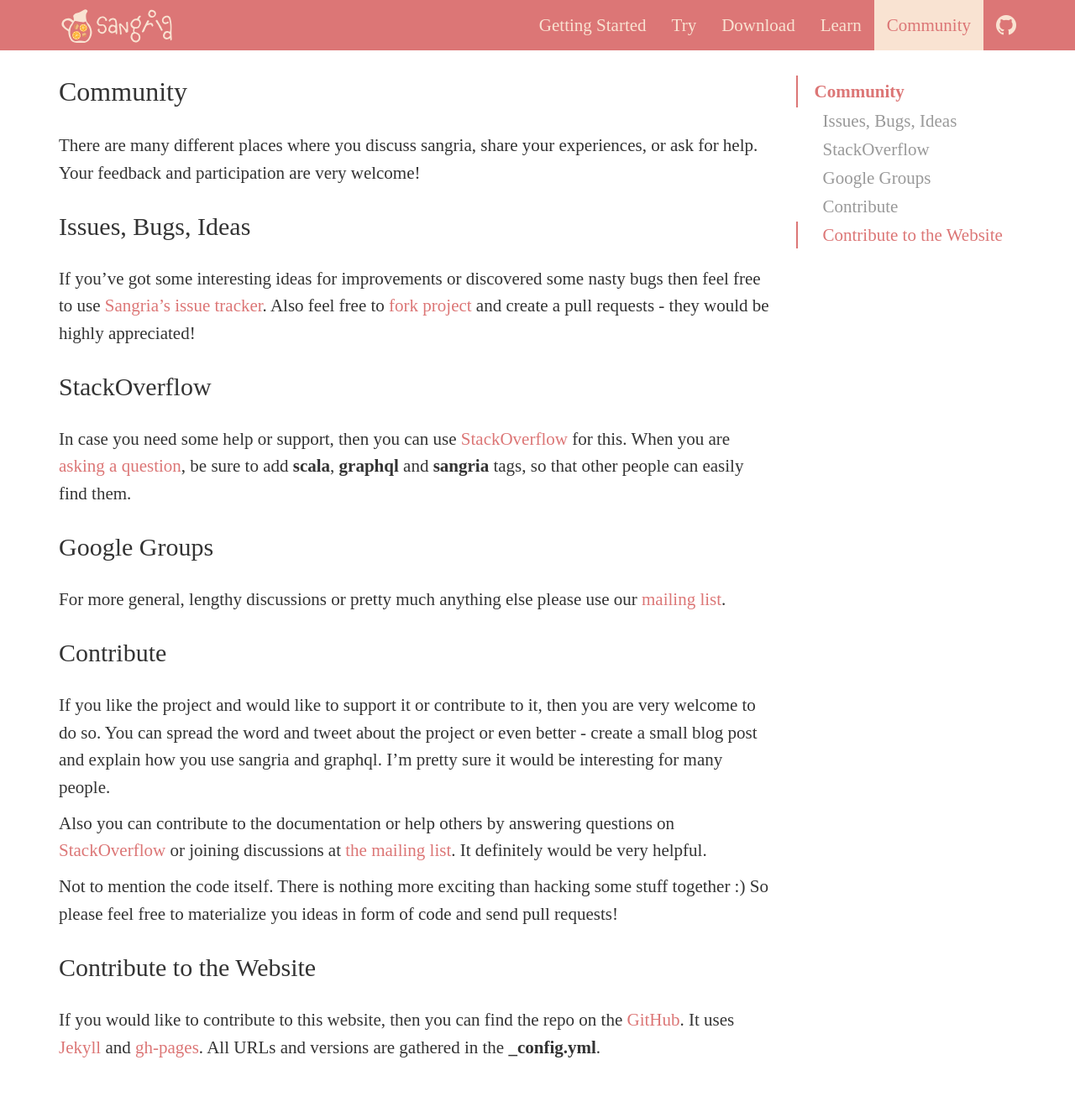
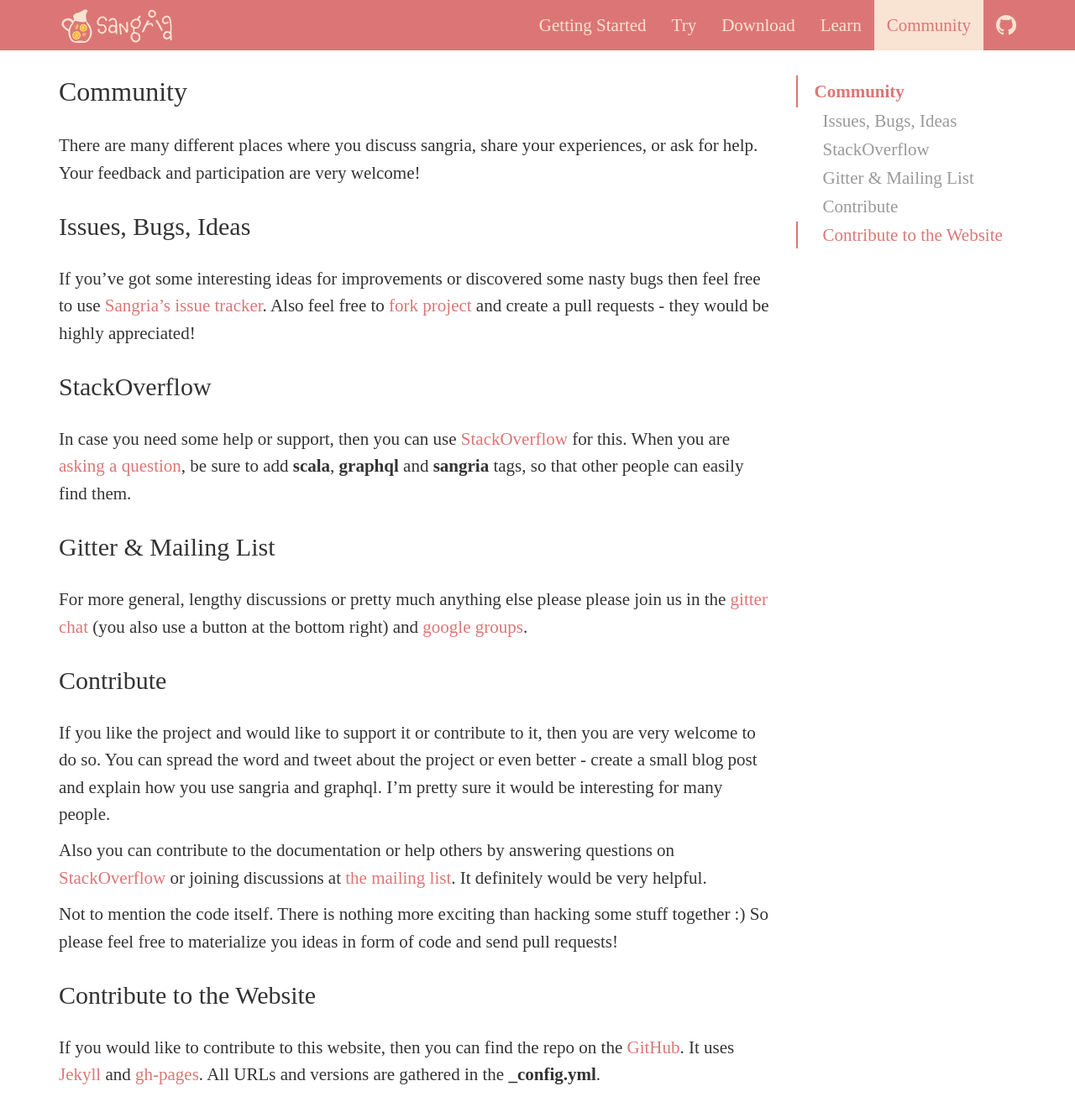
Before and after one commit to sangria-graphql/sangria-graphql.github.io, a Jekyll site: the page built from community.md, in a window 1280 px wide and 1319 px high. Shown: the whole window at 84% size. Built offline with Jekyll 4.4.1, drawn with Linux system fonts in a browser that asks for light colours.

Commit message:
Added gitter link

```diff
--- a/community.md
+++ b/community.md
@@ -21,9 +21,10 @@
 When you are [asking a question]({{site.link.stack-overflow-ask}}),
 be sure to add <span class="class-name">scala</span>, <span class="class-name">graphql</span> and <span class="class-name">sangria</span> tags, so that other people can easily find them.
 
-### Google Groups
+### Gitter & Mailing List
 
-For more general, lengthy discussions or pretty much anything else please use our [mailing list]({{site.link.google-groups}}).
+For more general, lengthy discussions or pretty much anything else please please join us in the
+[gitter chat](https://gitter.im/sangria-graphql/sangria) (you also use a button at the bottom right) and [google groups]({{site.link.google-groups}}).
 
 ### Contribute
 
```
